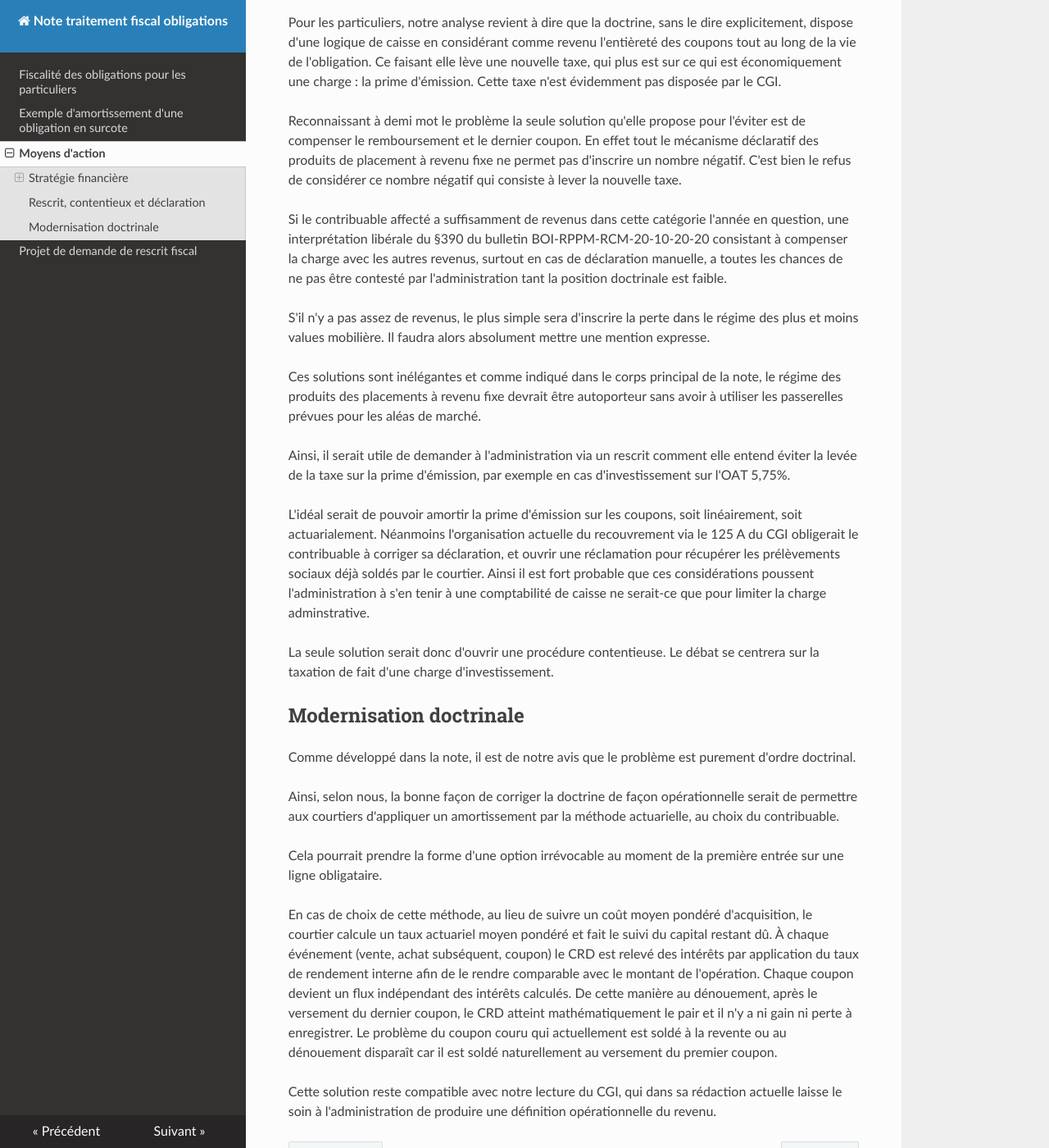
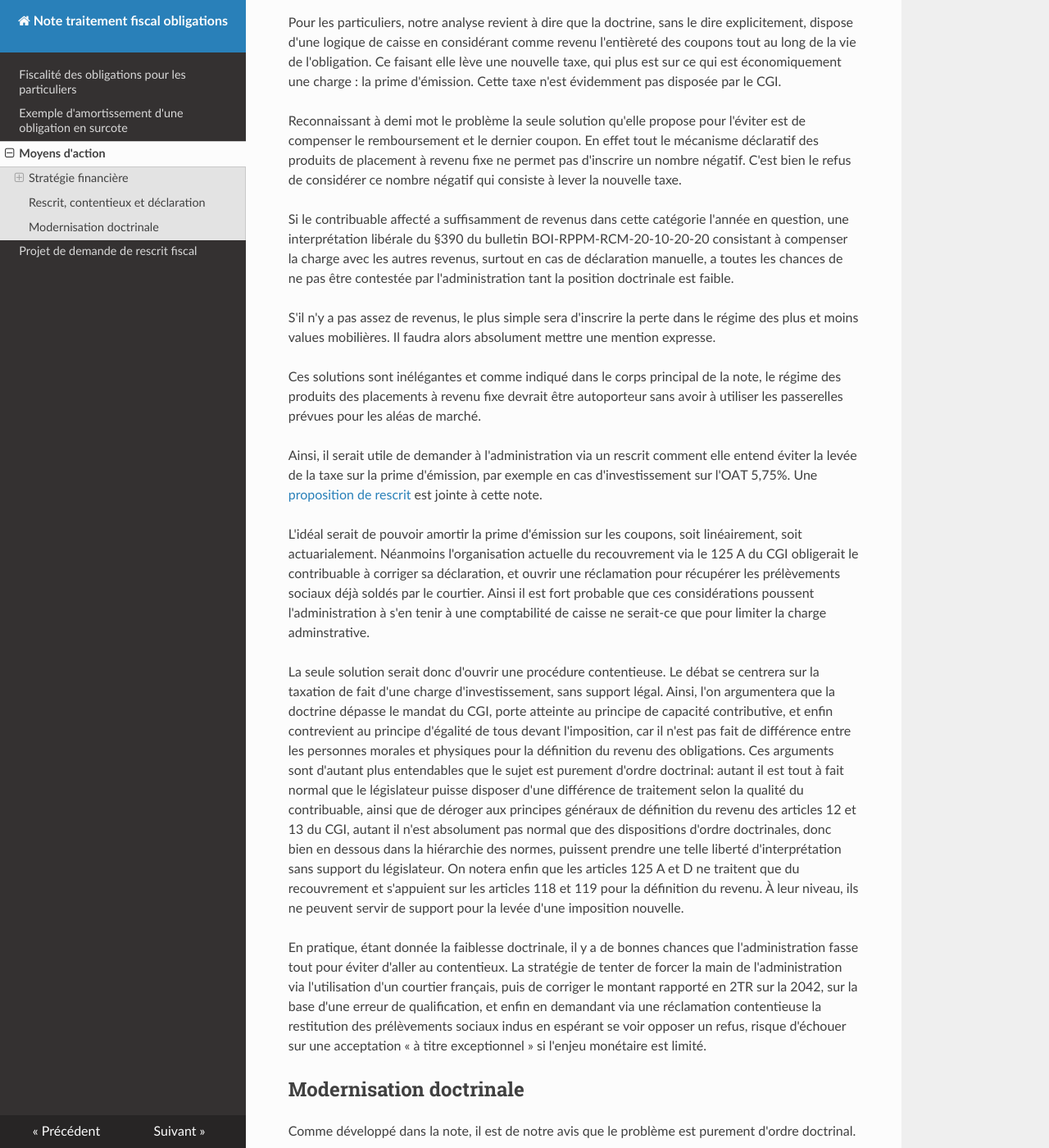
Before and after one commit to ConscritNeuneu/note-traitement-fiscal-obligations, an MkDocs documentation site: the page built from docs/moyens_action.md, in a window 1280 px wide and 1400 px high, scrolled down 1004 px. Shown: the whole window at 82% size. Built offline with MkDocs 1.6.1, drawn with Linux system fonts in a browser that asks for light colours; nearby versions of some CDN libraries; some of the changed text lies outside the part shown.

Commit message:
Moyens d'action

```diff
--- a/docs/moyens_action.md
+++ b/docs/moyens_action.md
@@ -60,10 +60,10 @@ Si le contribuable affecté a suffisamment de revenus dans cette catégorie
 l'année en question, une interprétation libérale du §390 du bulletin
 BOI-RPPM-RCM-20-10-20-20 consistant à compenser la charge avec les autres
 revenus, surtout en cas de déclaration manuelle, a toutes les chances de ne pas
-être contesté par l'administration tant la position doctrinale est faible.
+être contestée par l'administration tant la position doctrinale est faible.
 
 S'il n'y a pas assez de revenus, le plus simple sera d'inscrire la perte
-dans le régime des plus et moins values mobilière. Il faudra alors
+dans le régime des plus et moins values mobilières. Il faudra alors
 absolument mettre une mention expresse.
 
 Ces solutions sont inélégantes et comme indiqué dans le corps principal de
@@ -73,7 +73,8 @@ marché.
 
 Ainsi, il serait utile de demander à l'administration via un rescrit comment
 elle entend éviter la levée de la taxe sur la prime d'émission, par exemple
-en cas d'investissement sur l'OAT 5,75%.
+en cas d'investissement sur l'OAT 5,75%. Une [proposition de
+rescrit](projet_rescrit.md) est jointe à cette note.
 
 L'idéal serait de pouvoir amortir la prime d'émission sur les coupons, soit
 linéairement, soit actuarialement. Néanmoins l'organisation actuelle du
@@ -84,16 +85,41 @@ considérations poussent l'administration à s'en tenir à une comptabilité de
 caisse ne serait-ce que pour limiter la charge adminstrative.
 
 La seule solution serait donc d'ouvrir une procédure contentieuse. Le débat
-se centrera sur la taxation de fait d'une charge d'investissement.
+se centrera sur la taxation de fait d'une charge d'investissement, sans
+support légal. Ainsi, l'on argumentera que la doctrine dépasse le mandat du CGI,
+porte atteinte au principe de capacité contributive, et enfin contrevient au
+principe d'égalité de tous devant l'imposition, car il n'est pas fait de
+différence entre les personnes morales et physiques pour la définition du
+revenu des obligations. Ces arguments sont d'autant plus entendables que le
+sujet est purement d'ordre doctrinal: autant il est tout à fait normal que
+le législateur puisse disposer d'une différence de traitement selon la
+qualité du contribuable, ainsi que de déroger aux principes généraux de définition
+du revenu des articles 12 et 13 du CGI, autant il n'est absolument pas
+normal que des dispositions d'ordre doctrinales, donc bien en dessous dans
+la hiérarchie des normes, puissent prendre une telle liberté
+d'interprétation sans support du législateur. On notera enfin que les
+articles 125 A et D ne traitent que du recouvrement et s'appuient sur les
+articles 118 et 119 pour la définition du revenu. À leur niveau, ils ne
+peuvent servir de support pour la levée d'une imposition nouvelle.
+
+En pratique, étant donnée la faiblesse doctrinale, il y a de bonnes chances
+que l'administration fasse tout pour éviter d'aller au contentieux. La
+stratégie de tenter de forcer la main de l'administration via l'utilisation
+d'un courtier français, puis de corriger le montant rapporté en 2TR sur la
+2042, sur la base d'une erreur de qualification, et enfin en demandant via
+une réclamation contentieuse la restitution des prélèvements sociaux indus
+en espérant se voir opposer un refus, risque d'échouer sur une acceptation «
+à titre exceptionnel » si l'enjeu monétaire est limité.
 
 ## Modernisation doctrinale
 
 Comme développé dans la note, il est de notre avis que le problème est
 purement d'ordre doctrinal.
 
-Ainsi, selon nous, la bonne façon de corriger la doctrine de façon opérationnelle
-serait de permettre aux courtiers d'appliquer un amortissement par la
-méthode actuarielle, au choix du contribuable.
+Ainsi, selon nous, la bonne façon de corriger la doctrine de façon
+opérationnelle serait de permettre aux courtiers d'appliquer un
+amortissement de la prime d'émission par la méthode actuarielle, au choix du
+contribuable.
 
 Cela pourrait prendre la forme d'une option irrévocable au moment de la
 première entrée sur une ligne obligataire.
@@ -107,7 +133,7 @@ coupon devient un flux indépendant des intérêts calculés. De cette
 manière au dénouement, après le versement du dernier coupon, le CRD atteint
 mathématiquement le pair et il n'y a ni gain ni perte à enregistrer. Le
 problème du coupon couru qui actuellement est soldé à la revente ou au
-dénouement disparaît car il est soldé naturellement au versement du premier
+dénouement disparaît car il est naturellement compensé au versement du premier
 coupon.
 
 Cette solution reste compatible avec notre lecture du CGI, qui dans sa
```
